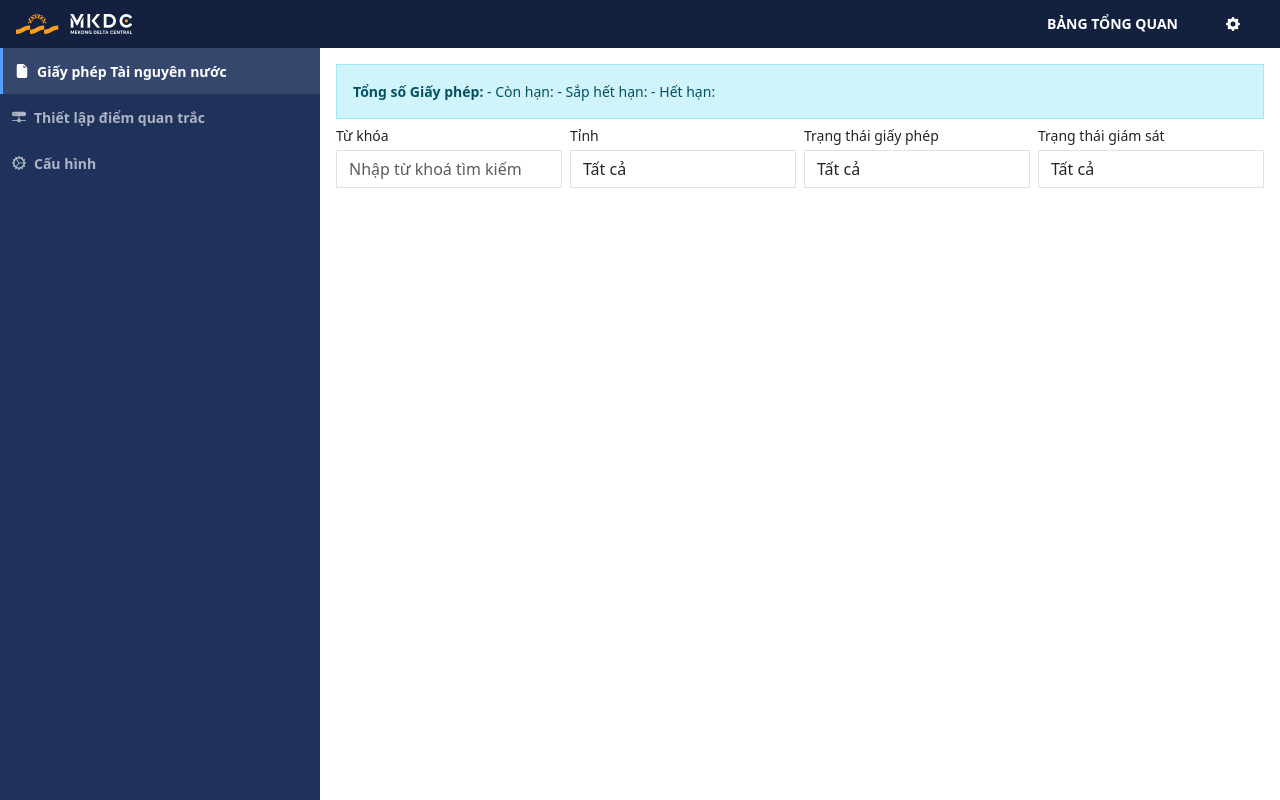
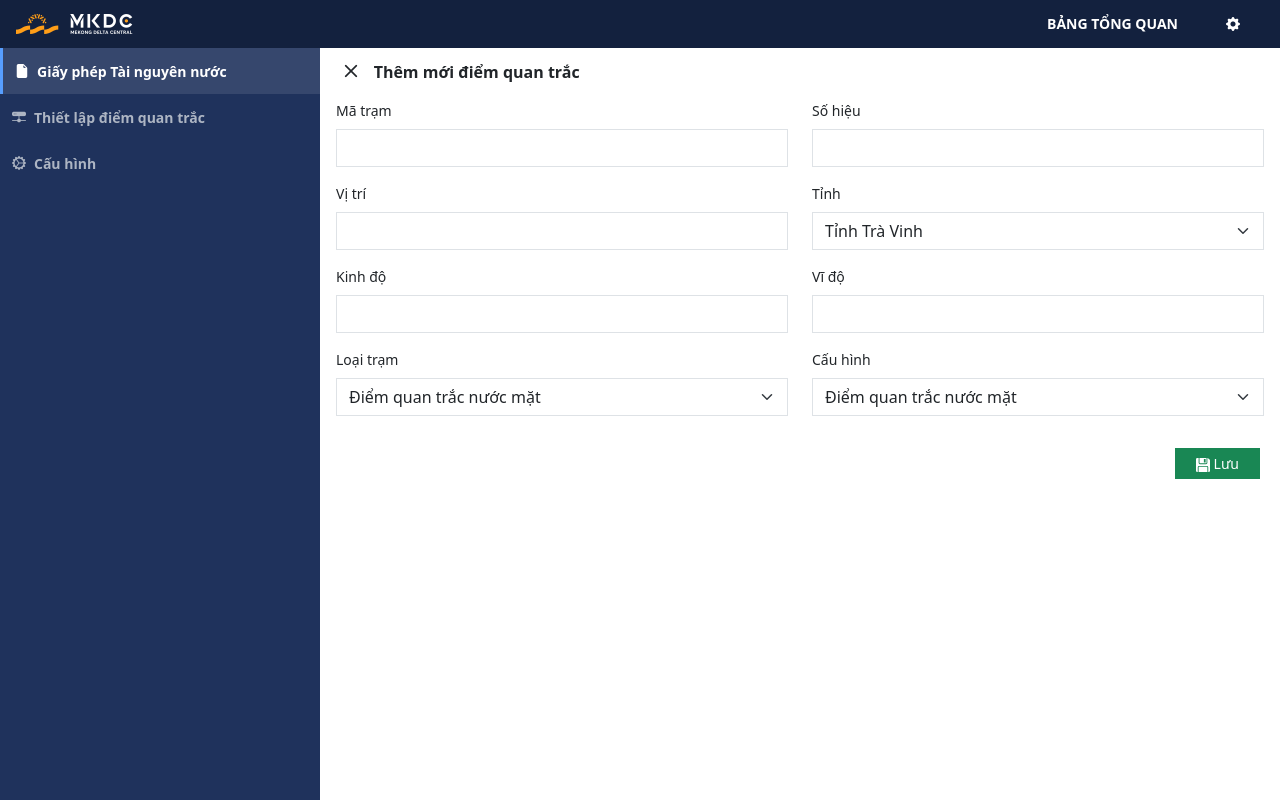
Before and after one commit to DaoVanTung/tethysapp-wqm, a Django app: template tethysapp/wqm/templates/wqm/pages/administration.html in a window 1280 px wide. Run offline with Django 3.2, Linux system fonts and the light colour scheme; the template is opened without the code that fills it, so the values that code supplies are empty; some libraries are stand-ins or nearby versions.

Commit message:
Thêm mới điểm quan trắc

```diff
--- a/tethysapp/wqm/public/css/pages/administration.css
+++ b/tethysapp/wqm/public/css/pages/administration.css
@@ -62,17 +62,17 @@ div.dt-container .dt-search input {
     font-size: 14px;
 }
 
-#content-box__license-detail {
+#content-box__license-detail, #content-box__monitor-station-add, #content-box__monitor-station-map {
     padding-top: 0;
     display: flex;
     flex-direction: column;
 }
 
-#content-box__license-detail .btn {
+.content-box__content .btn {
     padding: 0px 0px 8px 0px;
 }
 
-#content-box__license-detail .btn i{
+.content-box__content .btn i{
     font-size: 28px;
 }
 
@@ -149,12 +149,24 @@ div.dt-container .dt-search input {
 
 
 .filter-box__item.filter-box__buttons button {
-    height: 38px;
+    height: 36px;
     border-radius: 0px;
     font-size: 14px;
     color: #fff;
+    padding: 4px 8px;
 }
 
 .filter-box__item.filter-box__buttons button i{
     margin-right: 4px;
+    font-size: 16px;
 }
+
+#add-ms-form input, #add-ms-form select {
+    border-radius: 0;
+}
+
+#add-ms-form .btn {
+    border-radius: 0px;
+    padding: 4px 20px;
+    font-size: 14px;
+}
--- a/tethysapp/wqm/public/js/components/administration/monitor_station.js
+++ b/tethysapp/wqm/public/js/components/administration/monitor_station.js
@@ -0,0 +1,154 @@
+const charts = {};
+
+function fill_monitor_station_to_table() {
+    let data = monitor_station_cache;
+
+    if (monitor_station_table !== null) {
+        monitor_station_table.destroy();
+        monitor_station_table = null;
+        $('#monitor-station-table tbody').off();
+    }
+
+    monitor_station_table = $('#monitor-station-table').DataTable({
+        data: data,
+        language: {
+            zeroRecords: 'Không có kết quả tìm kiếm phù hợp',
+            "lengthMenu": "Số giấy phép cho mỗi trang _MENU_",
+            "info": "Đang hiển thị _START_ đến _END_ của _TOTAL_ giấy phép",
+            "search": "Tìm kiếm",
+        },
+
+        searching: false,
+        pageLength: 25,
+        order: [[0, 'asc']],
+        columnDefs: [],
+        columns: [
+            {
+                "targets": 0,
+                title: "STT",
+                "render": function (data, type, full, meta) {
+                    return meta.row + 1;
+                }
+            },
+            {
+                data: "ma_tram",
+                title: "Mã trạm",
+                width: '180px',
+                render: (data, type, row) => {
+                    return data;
+                },
+            },
+            {
+                data: "kinh_do",
+                title: "Kinh độ",
+                width: '160px',
+                render: (data, type, row) => {
+                    return data;
+                },
+            },
+            {
+                data: "vi_do",
+                title: "Vĩ độ",
+                width: '160px',
+                render: (data, type, row) => {
+                    return data;
+                },
+            },
+            {
+                data: "id",
+                title: "Điểm khai thác liên quan",
+                render: (data, type, row) => {
+
+                    if (data != '9ec1628b-aafe-4673-bad5-3f8e2bae9c8c') {
+                        return '';
+                    }
+                    return `
+                    <ul>
+                    <li>Trạm cấp nước tập trung Khu vực Tân Mỹ</li>
+                    <li>Trong khuôn viên cúa Trạm cấp nước thị trấn Phú Lộc</li>
+                    <li>Hệ cấp nước tập trung Trà Set</li>
+                    <li>Trạm cấp nước Tắc Cậu</li>
+                    </ul>
+                    `;
+                },
+            },
+            {
+                data: "id",
+                title: "Giám sát",
+                searchable: false,
+                orderable: false,
+                render: (data, type, row, meta) => {
+                    if (data != '9ec1628b-aafe-4673-bad5-3f8e2bae9c8c') {
+                        return '';
+                    }
+                    const chartId = 'chart-' + meta.row;
+
+                        // Create the chart container element
+                        setTimeout(() => {
+                            const ctxM = document.getElementById(chartId).getContext('2d');
+                            if (charts[chartId]) {
+                                charts[chartId].destroy(); // Hủy biểu đồ nếu đã tồn tại
+                            }
+                            charts[chartId] = new Chart(ctxM, {
+                                type: 'line',
+                                data: {
+                                    labels: ['20/06/2024', '21/06/2024', '22/06/2024', '23/06/2024', '24/06/2024', '25/06/2024', '26/06/2024'],
+                                    datasets: [{
+                                        label: 'Dữ liệu quan trắc gần đây',
+                                        data: [65, 59, 80, 81, 56, 55, 40],
+                                        borderColor: 'rgba(75, 192, 192, 1)',
+                                        backgroundColor: 'rgba(75, 192, 192, 0.2)',
+                                        borderWidth: 1,
+                                        fill: true
+                                    }]
+                                },
+                                options: {
+                                    responsive: true,
+                                    maintainAspectRatio: false,
+                                    scales: {
+                                        x: {
+                                            display: false
+                                        },
+                                        y: {
+                                            display: false
+                                        }
+                                    },
+                                    plugins: {
+                                        legend: {
+                                            display: false // Ẩn nhãn trên cùng
+                                        }
+                                    }
+                                }
+                            });
+                        }, 0);
+
+                        return '<div class="chart-container"><canvas id="' + chartId + '"></canvas></div>';
+                },
+            },
+            {
+                data: "id",
+                title: "",
+                searchable: false,
+                orderable: false,
+                width: '160px',
+                render: (data, type, row) => {
+                    return `
+                    <div class='d-flex'>
+                        <button type="button" class="btn btn-link" onclick="">Chi tiết</button>
+                    </div>
+                    `;
+                },
+            },
+        ]
+    });
+}
+
+function on_close_btn_click(element_id) {
+    $(`#${element_id}`).addClass('d-none');
+    $("#content-box__monitor-station").removeClass('d-none');
+}
+
+function on_change_tab(element_id) {
+    $("#content-box__monitor-station").addClass('d-none');
+    $(`#${element_id}`).removeClass('d-none');
+}
--- a/tethysapp/wqm/public/js/pages/administration.js
+++ b/tethysapp/wqm/public/js/pages/administration.js
@@ -38,8 +38,22 @@ $.ajax({
     'success': function (res) {
         licenses_cache = res['data'];
         licenses_total = licenses_cache.length;
-        console.log(licenses_cache);
+
         fill_licenses_to_table();
         analysis_licenses();
     }
 });
+
+
+// Lấy danh sách điểm quan trắc
+var monitor_station_cache = [];
+var monitor_station_table = null;
+
+$.ajax({
+    'url': '/apps/wqm/api/monitoring_stations/',
+    'method': 'GET',
+    'success': function (res) {
+        monitor_station_cache = res['data'];
+        fill_monitor_station_to_table();
+    }
+});
--- a/tethysapp/wqm/templates/wqm/components/administration/monitor_station.html
+++ b/tethysapp/wqm/templates/wqm/components/administration/monitor_station.html
@@ -1,4 +1,4 @@
-<div class="content-box__content" id="content-box__monitor-station">
+<div class="content-box__content  d-none" id="content-box__monitor-station">
     <h6>Danh sách Điểm quan trắc</h6>
     <div>
         <div class="filter-box">
@@ -24,23 +24,90 @@
                 </select>
             </div>
             <div class="filter-box__item filter-box__buttons">
-                <button class="btn btn-success">
+                <button class="btn btn-success" onclick="on_change_tab('content-box__monitor-station-add')">
                     <i class="bi bi-plus-square"></i>
                     Thêm mới
                 </button>
 
-                <button class="btn btn-info">
+                <button class="btn btn-info" onclick="on_change_tab('content-box__monitor-station-map')">
                     <i class="bi bi-map"></i>
                     Xem trên bản đồ
                 </button>
             </div>
         </div>
-        <table id="licenses-table" class="table table-bordered" cellspacing="8" width="100%"></table>
+        <table id="monitor-station-table" class="table table-bordered" cellspacing="8" width="100%"></table>
     </div>
 
 </div>
 
 
-<div class="content-box__content d-none" id="content-box__monitor-station-add">
+<div class="content-box__content" id="content-box__monitor-station-add">
+    <div>
+        <button type="button" class="btn" onclick="on_close_btn_click('content-box__monitor-station-add')"><i class="bi bi-x"></i></button>
+        <b style="font-size: 16px; margin-left: 4px;">Thêm mới điểm quan trắc</b>
+    </div>
+
+    <form id="add-ms-form">
+        <div class="row">
+            <div class="col-md-6 form-item mb-3">
+                <label for="ms-code" class="form-label">Mã trạm</label>
+                <input type="text" name="ms-code" id="ms-code" class="form-control">
+            </div>
+            <div class="col-md-6 form-item mb-3">
+                <label for="ms-number" class="form-label">Số hiệu</label>
+                <input type="text" name="ms-number" id="ms-number" class="form-control">
+            </div>
+            <div class="col-md-6 form-item mb-3">
+                <label for="ms-location" class="form-label">Vị trí</label>
+                <input type="text" name="ms-location" id="ms-location" class="form-control">
+            </div>
+            <div class="col-md-6 form-item mb-3">
+                <label for="ms-province" class="form-label">Tỉnh</label>
+                <select id="ms-province" class="form-select">
+                    <option selected value="1">Tỉnh Trà Vinh</option>
+                    <option value="2">Tỉnh Vĩnh Long</option>
+                </select>
+            </div>
+            <div class="col-md-6 form-item mb-3">
+                <label for="ms-long" class="form-label">Kinh độ</label>
+                <input type="number" name="ms-long" id="ms-long" class="form-control">
+            </div>
+            <div class="col-md-6 form-item mb-3">
+                <label for="ms-lat" class="form-label">Vĩ độ</label>
+                <input type="number" name="ms-lat" id="ms-lat" class="form-control">
+            </div>
+            <div class="col-md-6 form-item mb-3">
+                <label for="ms-type" class="form-label">Loại trạm</label>
+                <select id="ms-type" class="form-select" aria-label="Chọn loại trạm">
+                    <option selected value="1">Điểm quan trắc nước mặt</option>
+                    <option value="2">Điểm quan trắc nước dưới đất</option>
+                </select>
+            </div>
+            <div class="col-md-6 form-item mb-3">
+                <label for="ms-config" class="form-label">Cấu hình</label>
+                <select id="ms-config" class="form-select" aria-label="Chọn cấu hình">
+                    <option selected value="1">Điểm quan trắc nước mặt</option>
+                    <option value="2">Điểm quan trắc nước dưới đất</option>
+                </select>
+            </div>
+        </div>
+        <div class="d-flex" style="justify-content: end;">
+            <button type="submit" class="btn btn-success btn-block mt-3">
+                <svg xmlns="http://www.w3.org/2000/svg" width="14" height="14" fill="currentColor" class="bi bi-floppy-fill" viewBox="0 0 16 16">
+                    <path d="M0 1.5A1.5 1.5 0 0 1 1.5 0H3v5.5A1.5 1.5 0 0 0 4.5 7h7A1.5 1.5 0 0 0 13 5.5V0h.086a1.5 1.5 0 0 1 1.06.44l1.415 1.414A1.5 1.5 0 0 1 16 2.914V14.5a1.5 1.5 0 0 1-1.5 1.5H14v-5.5A1.5 1.5 0 0 0 12.5 9h-9A1.5 1.5 0 0 0 2 10.5V16h-.5A1.5 1.5 0 0 1 0 14.5z"/>
+                    <path d="M3 16h10v-5.5a.5.5 0 0 0-.5-.5h-9a.5.5 0 0 0-.5.5zm9-16H4v5.5a.5.5 0 0 0 .5.5h7a.5.5 0 0 0 .5-.5zM9 1h2v4H9z"/>
+                  </svg>
+                Lưu
+        </button>
+        </div>
+    </form>
 
 </div>
+
+<div class="content-box__content d-none" id="content-box__monitor-station-map">
+    <div>
+        <button type="button" class="btn" onclick="on_close_btn_click('content-box__monitor-station-map')"><i class="bi bi-x"></i></button>
+        <b style="font-size: 16px; margin-left: 4px;">Bản đồ Điểm quan trắc</b>
+    </div>
+
+</div>
--- a/tethysapp/wqm/templates/wqm/pages/administration.html
+++ b/tethysapp/wqm/templates/wqm/pages/administration.html
@@ -14,11 +14,11 @@
     </div>
 </div>
 
-<div class="content-box" id="content-menu-license">
+<div class="content-box d-none" id="content-menu-license">
 {% include 'wqm/components/administration/license.html' %}
 </div>
 
-<div class="content-box d-none" id="content-menu-monitor-station">
+<div class="content-box " id="content-menu-monitor-station">
     {% include 'wqm/components/administration/monitor_station.html' %}
 </div>
 
```
Also changed, not shown: tethysapp/wqm/public/js/components/administration/monitor_station_map.js (added).
